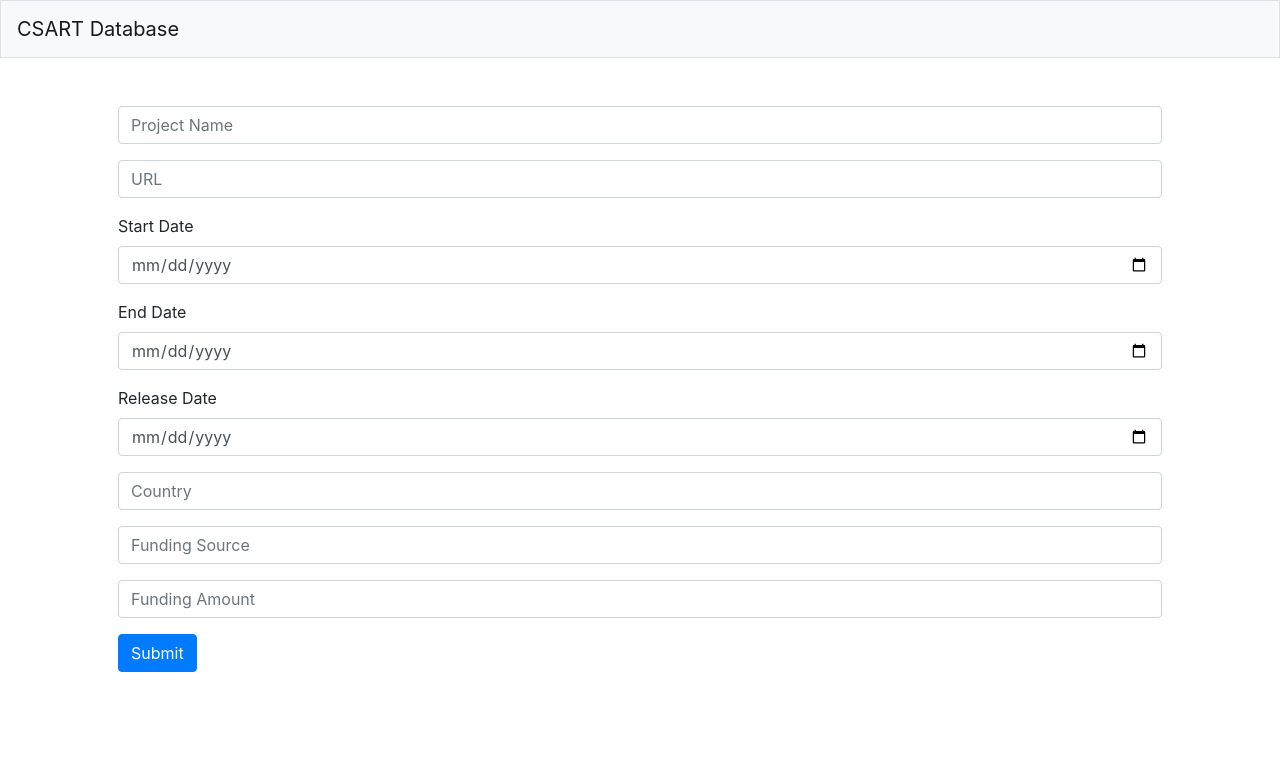
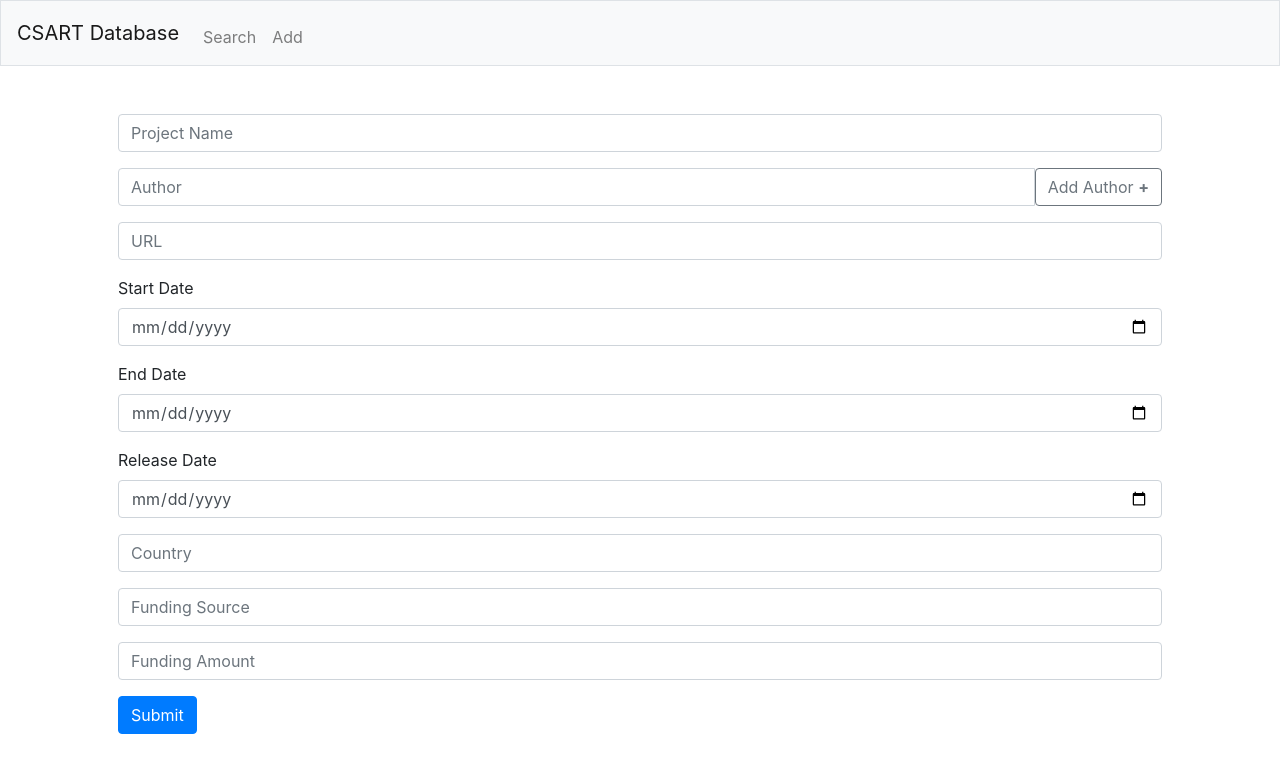
Before and after one commit to 17736581/csart-database, a Flask app: page /add in a window 1280 px wide. Shown: the top 773 px of the page. Run offline with Flask 2, Linux system fonts and the light colour scheme; some libraries are stand-ins or nearby versions.

Commit message:
changed route and html tempalte names, added proper search query, fleshed out add form

```diff
--- a/application.py
+++ b/application.py
@@ -1,11 +1,14 @@
-#Set up environment variable
+#Set up environment variables
 #$env:FLASK_APP = "application"
+#$env:FLASK_ENV = "development"
 
 from flask import Flask, render_template, request
 from flask_mysqldb import MySQL
 
 app = Flask(__name__)
 app.config["TEMPLATES_AUTO_RELOAD"] = True
+if __name__ == "__main__":
+    app.run(debug=True)
 
 app.config["MYSQL_USER"] = "root"
 app.config["MYSQL_PASSWORD"] = ""
@@ -24,25 +27,27 @@ def hello_world():
 
 # route to search projects
 # todo: finalise query to input form data
-@app.route("/projects", methods=["GET", "POST"])
-def projects():
+@app.route("/search", methods=["GET", "POST"])
+def search():
     if request.method == "GET":
-        return render_template("projects.html")
+        return render_template("search.html")
 
     if request.method == "POST":
         cursor = mysql.connection.cursor()
         author = request.form.get("author")
-        query = """SELECT authors.first_name, authors.last_name, projects.project_name FROM project_authors
+        query = """SELECT projects.project_name, GROUP_CONCAT(CONCAT(' ', authors.first_name, ' ', authors.last_name)) authors
+                FROM project_authors
                 INNER JOIN projects ON projects.project_id = project_authors.project_id
                 INNER JOIN authors ON authors.author_id = project_authors.author_id
                 WHERE project_authors.project_id IN
-	                (SELECT project_authors.project_id FROM project_authors
-	                INNER JOIN authors ON authors.author_id = project_authors.author_id
-	                INNER JOIN projects ON projects.project_id = project_authors.project_id
-	                WHERE first_name = 'Ante' AND last_name = 'Prodan');"""
+	            (SELECT project_authors.project_id FROM project_authors
+	            INNER JOIN authors ON authors.author_id = project_authors.author_id
+	            INNER JOIN projects ON projects.project_id = project_authors.project_id
+	            WHERE first_name = 'Ante' AND last_name = 'Prodan')
+                GROUP BY projects.project_name"""
         cursor.execute(query)
         projects = cursor.fetchall()
-        return render_template("get_projects.html", projects=projects)
+        return render_template("search_results.html", projects=projects)
 
 # route to add projects
 @app.route("/add", methods=["GET", "POST"])
@@ -51,16 +56,15 @@ def add():
         return render_template("add.html")
 
     if request.method == "POST":
-        form_data = request.form
+        form_data = request.form.to_dict()
         cursor = mysql.connection.cursor()
         print(form_data)
         query = """INSERT INTO projects(project_name, url, start_date, end_date, release_date, country, funding_org, funding_amount)
         VALUES (%s,%s,%s,%s,%s,%s,%s,%s)"""
-        for i in form_data:
-            for j, k in i:
-                if k == "":
-                    k = None
+        for k in form_data:
+            if form_data[k] == '':
+                form_data[k] = None
         print(form_data)
         cursor.execute(query, [form_data["project_name"], form_data["url"], form_data["start_date"], form_data["end_date"], form_data["release_date"], form_data["country"], form_data["funding_org"], form_data["funding_amount"]])
-    #    mysql.connection.commit()
+        mysql.connection.commit()
         return render_template("added.html", form_data=form_data)
--- a/templates/add.html
+++ b/templates/add.html
@@ -1,4 +1,29 @@
 {% extends "layout.html" %}
+
+{% block head %}
+<script src="https://cdnjs.cloudflare.com/ajax/libs/jquery/3.3.1/jquery.min.js"></script>
+<script>
+    $(document).ready(function() {
+        var author_count = 1;
+        var wrapper = $("#container1");
+        var add_button = $("#add_form_field");
+
+        var x = 1;
+        $(add_button).click(function(e) {
+            e.preventDefault();
+            x++;
+            $(wrapper).append(`<div class="form-group"><div class="input-group"><input class="form-control" type="text" name="author${author_count}" placeholder="Author"/><button class="btn btn-outline-danger" href="#" id="delete">Delete</button></div></div>`); //add input box
+            author_count++;
+        });
+
+        $(wrapper).on("click", "#delete", function(e) {
+            e.preventDefault();
+            $(this).parent('div').remove();
+            x--;
+        })
+    });
+</script>
+{% endblock %}
 
 {% block title %}
     Add Projects
@@ -8,6 +33,16 @@
 <form action="/add" method="post">
     <div class="form-group">
         <input class="form-control" id="project_name" name="project_name" type="text" placeholder="Project Name">
+    </div>
+    <div class="form-group" id="container1">
+        <div class="form-group">
+            <div class="input-group">
+                <input class="form-control" type="text" name="author0" placeholder="Author">
+                <button class="btn btn-outline-secondary" id="add_form_field">Add Author
+                    <span style="font-size:16px; font-weight:bold;">+ </span>
+                </button>
+            </div>
+        </div>
     </div>
     <div class="form-group">
         <input class="form-control" id="url" name="url" type="text" placeholder="URL">
--- a/templates/layout.html
+++ b/templates/layout.html
@@ -8,11 +8,17 @@
         <!-- http://getbootstrap.com/docs/4.5/ -->
         <link rel="stylesheet" href="https://cdn.jsdelivr.net/npm/bootstrap@4.5.3/dist/css/bootstrap.min.css" integrity="sha384-TX8t27EcRE3e/ihU7zmQxVncDAy5uIKz4rEkgIXeMed4M0jlfIDPvg6uqKI2xXr2" crossorigin="anonymous">
 
+        {% block head %}{% endblock %}
+
         <title>CSART Database: {% block title %}{% endblock %}</title>
     </head>
     <body>
         <nav class="navbar navbar-expand-md navbar-light bg-light border">
             <a class="navbar-brand" href="/">CSART Database</a>
+            <ul class="navbar-nav mr-auto mt-2">
+                <li class="nav-item"></li><a class="nav-link" href="/search">Search</a></li>
+                <li class="nav-item"></li><a class="nav-link" href="/add">Add</a></li>
+            </ul>
         </nav>
         <main class="container p-5">
             {% block main %}{% endblock %}
--- a/templates/projects.html
+++ b/templates/search.html
@@ -7,7 +7,7 @@
 {% block main %}
 <body>
     <h3>Project Search Form</h3>
-    <form action="/projects" method="post">
+    <form action="/search" method="post">
         <input name="author" type="text" placeholder="Author">
         <input name="keyword" type="text" placeholder="Keyword">
         <input name="type" type="text" placeholder="Type">
--- a/templates/get_projects.html
+++ b/templates/search_results.html
@@ -16,7 +16,7 @@
         <tbody>
             {% for row in projects %}
                 <tr>
-                    <td>{{ row["first_name"] }} {{ row["last_name"] }}</td>
+                    <td>{{ row["authors"] }}</td>
                     <td>{{ row["project_name"] }}</td>
                 </tr>
             {% endfor %}
```
Also changed, not shown: 2 other files.
